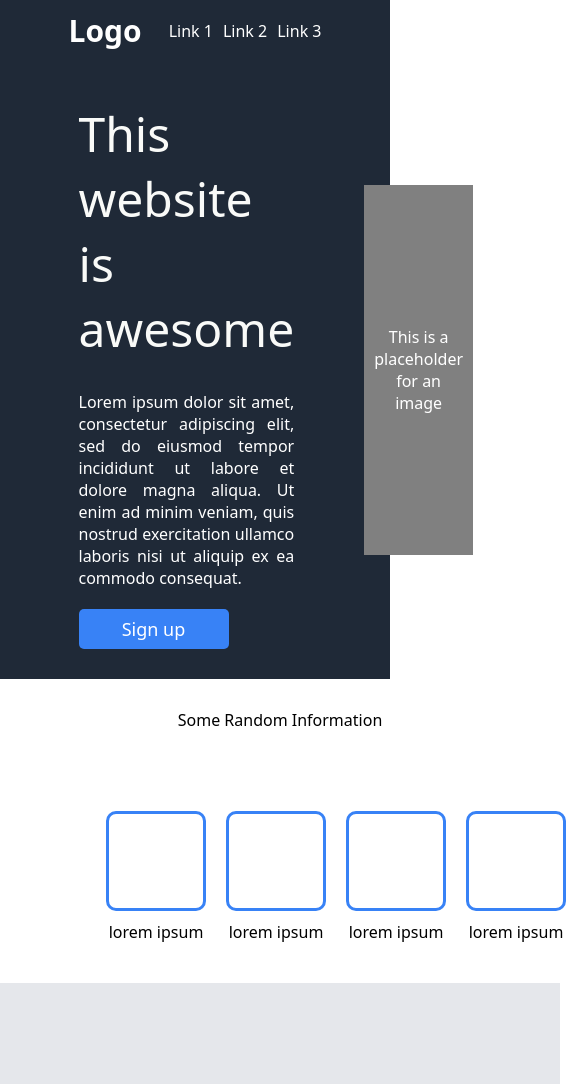
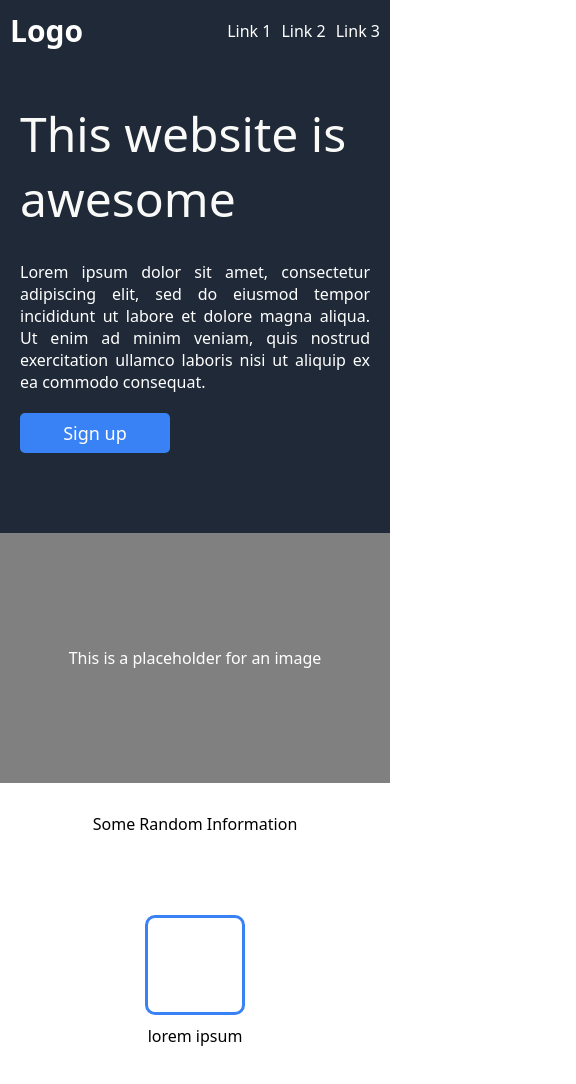
Before and after one commit to Dexter-Pai/Landing-Page, a plain HTML site: page index.html in a window 390 px wide. Shown: the top 1084 px of the page, 576 px wide, since content can reach past the window. Drawn offline with Linux system fonts and the light colour scheme.

Commit message:
update: very responsive design for up to 300px screens

```diff
--- a/landing-page.css
+++ b/landing-page.css
@@ -97,11 +97,11 @@
 }
 
 .signup-img {
-    height:60%;
+    height:230px;
     background-color: grey;
     color: white;
-    width: 200px;
-    flex: 1;
+    width: 350px;
+    flex-shrink: 0;
     display: flex;
     justify-content: center;
     align-items: center;
@@ -189,6 +189,7 @@
     align-items: center;
     justify-content: space-between;
     background-color: #3882F6;
+    gap: 30px;
 }
 
 .model-left {
@@ -227,3 +228,66 @@
     background-color: #1F2937;
     color: white;
 }
+
+@media (max-width: 1100px) {
+
+    .signup-img {
+        flex: 1;
+    }
+
+    @media (max-width: 900px) {
+
+        .content-1 {
+            flex-direction: column;
+        }
+
+        .signup-img {
+            width: 100%;
+            flex-basis: 250px;
+        }
+
+        .cards {
+            flex-wrap: wrap;
+            align-content: center;
+        }
+
+        @media (715px <= width <= 900px) {
+            .card-4 {
+                margin: 0;
+            }
+        }
+
+        @media (max-width: 714px) {
+            .card-4 {
+                margin: auto;
+            }
+        }
+
+        @media (max-width: 600px) {
+
+            .header, .content-1 {
+                padding: 0;
+            }
+
+            .cards {
+                gap: 40px;
+            }
+            .card-4 {
+                margin: 0;
+            }
+
+            .model {
+                flex-direction: column;
+                height: auto;
+            }
+
+            @media (max-width: 464px) {
+                .cards > * {
+                    margin: auto;
+                }
+            }
+        }
+
+    }
+
+}
```
